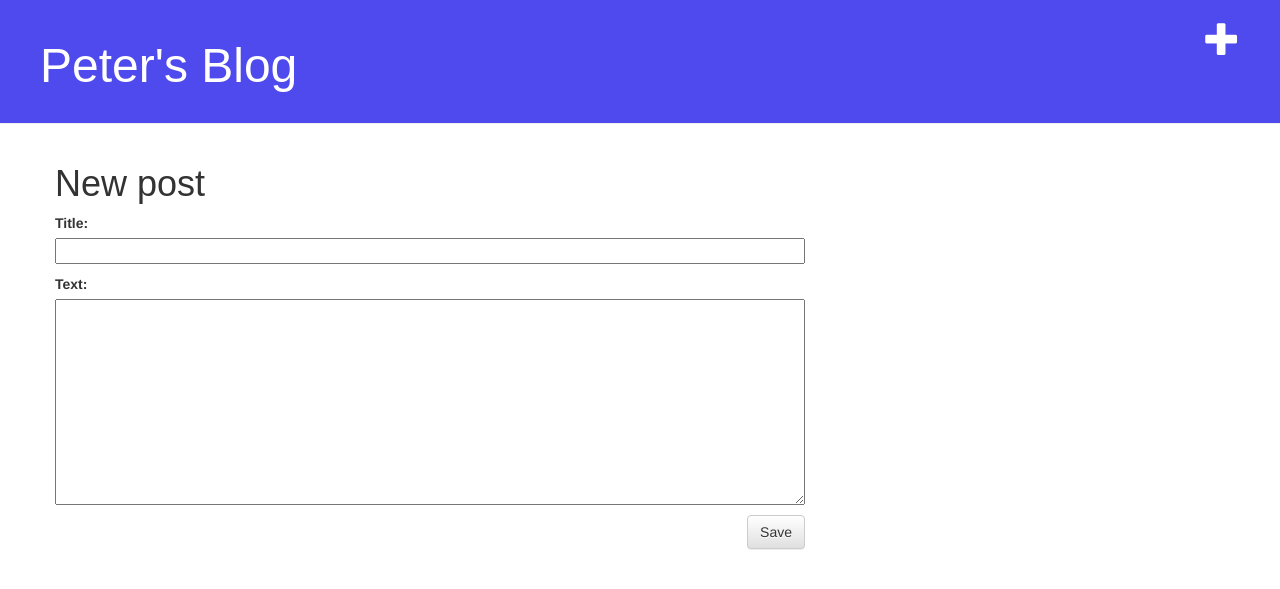
After one commit to ppgallas/my-first-blog, a Django app: page /post/new/ in a window 1280 px wide. The commit adds this page. Shown: the top 589 px of the page. Run offline with Django 3.2, Linux system fonts and the light colour scheme; some libraries are stand-ins or nearby versions.

Commit message:
added new template and forms.py

```diff
--- /dev/null
+++ b/blog/forms.py
@@ -0,0 +1,8 @@
+from django import forms
+from .models import Post
+
+class PostForm(forms.ModelForm):
+
+    class Meta:
+        model = Post
+        fields = ('title', 'text',)
--- a/blog/static/css/blog.css
+++ b/blog/static/css/blog.css
@@ -8,6 +8,7 @@
     color: #ffffff;
     font-size: 36pt;
     text-decoration: none;
+
 }
 
 .content {
--- a/blog/templates/blog/base.html
+++ b/blog/templates/blog/base.html
@@ -6,9 +6,11 @@
         <link rel="stylesheet" href="//maxcdn.bootstrapcdn.com/bootstrap/3.2.0/css/bootstrap-theme.min.css">
         <link href='//fonts.googleapis.com/css?family=Lobster&subset=latin,latin-ext' rel='stylesheet' type='text/css'>
         <link rel="stylesheet" href="{% static 'css/blog.css' %}">
+
     </head>
     <body>
         <div class="page-header">
+            <a href="{% url 'post_new' %}" class="top-menu"><span class="glyphicon glyphicon-plus"></span></a>
             <h1><a href="/">Peter's Blog</a></h1>
         </div>
 
--- /dev/null
+++ b/blog/templates/blog/post_edit.html
@@ -0,0 +1,9 @@
+{% extends 'blog/base.html' %}
+
+{% block content %}
+<h1>New post</h1>
+<form method="POST" class="post-form">{% csrf_token %}
+    {{ form.as_p }}
+    <button type="submit" class="save btn btn-default">Save</button>
+</form>
+{% endblock %}
--- a/blog/urls.py
+++ b/blog/urls.py
@@ -3,5 +3,6 @@ from . import views
 
 urlpatterns = [
     url(r'^$', views.post_list, name='post_list'),
-    url(r'^post/(?P<pk>\d+)/$', views.post_detail, name='post_detail')
+    url(r'^post/(?P<pk>\d+)/$', views.post_detail, name='post_detail'),
+    url(r'^post/new/$', views.post_new, name='post_new')
 ]
--- a/blog/views.py
+++ b/blog/views.py
@@ -1,11 +1,25 @@
-from django.shortcuts import render, get_object_or_404
+from django.shortcuts import render, get_object_or_404, redirect
 from django.utils import timezone
 from .models import Post
+from .forms import PostForm
 
 def post_list(request):
-    posts = Post.objects.filter(published_date__lte=timezone.now()).order_by('published_date')
+    posts = Post.objects.filter(published_date__lte=timezone.now()).order_by('-published_date')
     return render(request, 'blog/post_list.html', {'posts':posts})
 
 def post_detail(request, pk):
     post = get_object_or_404(Post, pk=pk)
     return render(request, 'blog/post_detail.html', {'post':post})
+
+def post_new(request):
+    if request.method == 'POST':
+        form = PostForm(request.POST)
+        if form.is_valid():
+            post = form.save(commit=False)
+            post.author = request.user
+            post.published_date = timezone.now()
+            post.save()
+            return redirect('post_detail', pk=post.pk)
+    else:
+        form = PostForm()
+    return render(request, 'blog/post_edit.html', {'form':form})
```
